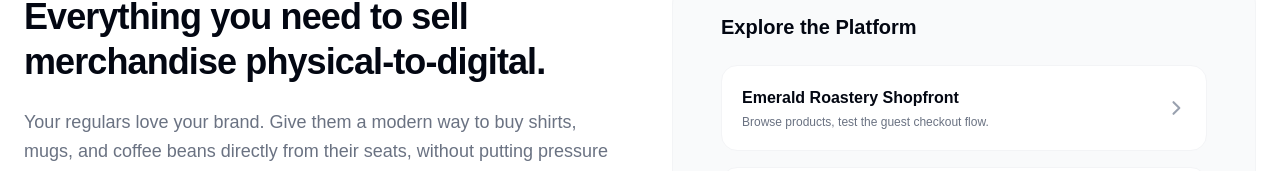
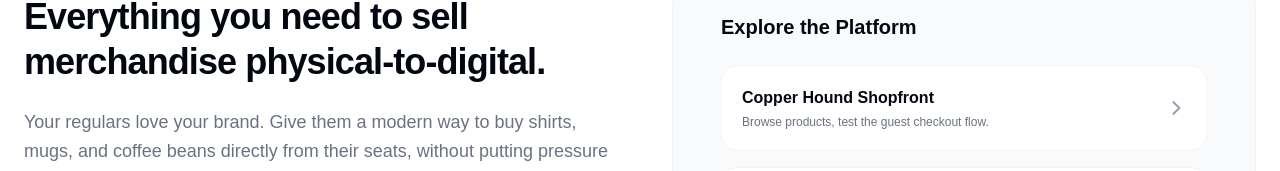
Before and after one commit to ted-dev2/NearBuy, a Next.js app: page / in a window 1280 px wide. Shown: the part 1619-1790 px from the top of the page. Built offline with nearby package versions, Linux system fonts and the light colour scheme.

Commit message:
Fix remaining emerald-roastery links

```diff
--- a/src/app/page.tsx
+++ b/src/app/page.tsx
@@ -49,7 +49,7 @@ export default function Home() {
 
           <div className="flex flex-col sm:flex-row justify-center items-center gap-4">
             <Link
-              href="/shop/emerald-roastery"
+              href="/shop/copper-hound"
               className="w-full sm:w-auto bg-gray-950 text-white hover:bg-gray-900 active:scale-[0.98] px-8 py-4 rounded-2xl text-base font-black transition-all shadow-xl shadow-gray-950/10 flex items-center justify-center gap-2"
             >
               View Live Demo
@@ -164,11 +164,11 @@ export default function Home() {
               <h3 className="text-xl font-black text-gray-950 mb-6">Explore the Platform</h3>
               <div className="space-y-4">
                 <Link
-                  href="/shop/emerald-roastery"
+                  href="/shop/copper-hound"
                   className="flex items-center justify-between p-5 bg-white rounded-2xl border border-gray-100 hover:border-emerald-200 hover:shadow-sm transition-all group"
                 >
                   <div>
-                    <h4 className="font-bold text-gray-950 group-hover:text-emerald-600 transition-colors">Emerald Roastery Shopfront</h4>
+                    <h4 className="font-bold text-gray-950 group-hover:text-emerald-600 transition-colors">Copper Hound Shopfront</h4>
                     <p className="text-xs text-gray-500 mt-1">Browse products, test the guest checkout flow.</p>
                   </div>
                   <svg className="w-5 h-5 text-gray-400 group-hover:text-emerald-500 transition-colors" fill="none" stroke="currentColor" viewBox="0 0 24 24"><path strokeLinecap="round" strokeLinejoin="round" strokeWidth="2.5" d="M9 5l7 7-7 7" /></svg>
```
